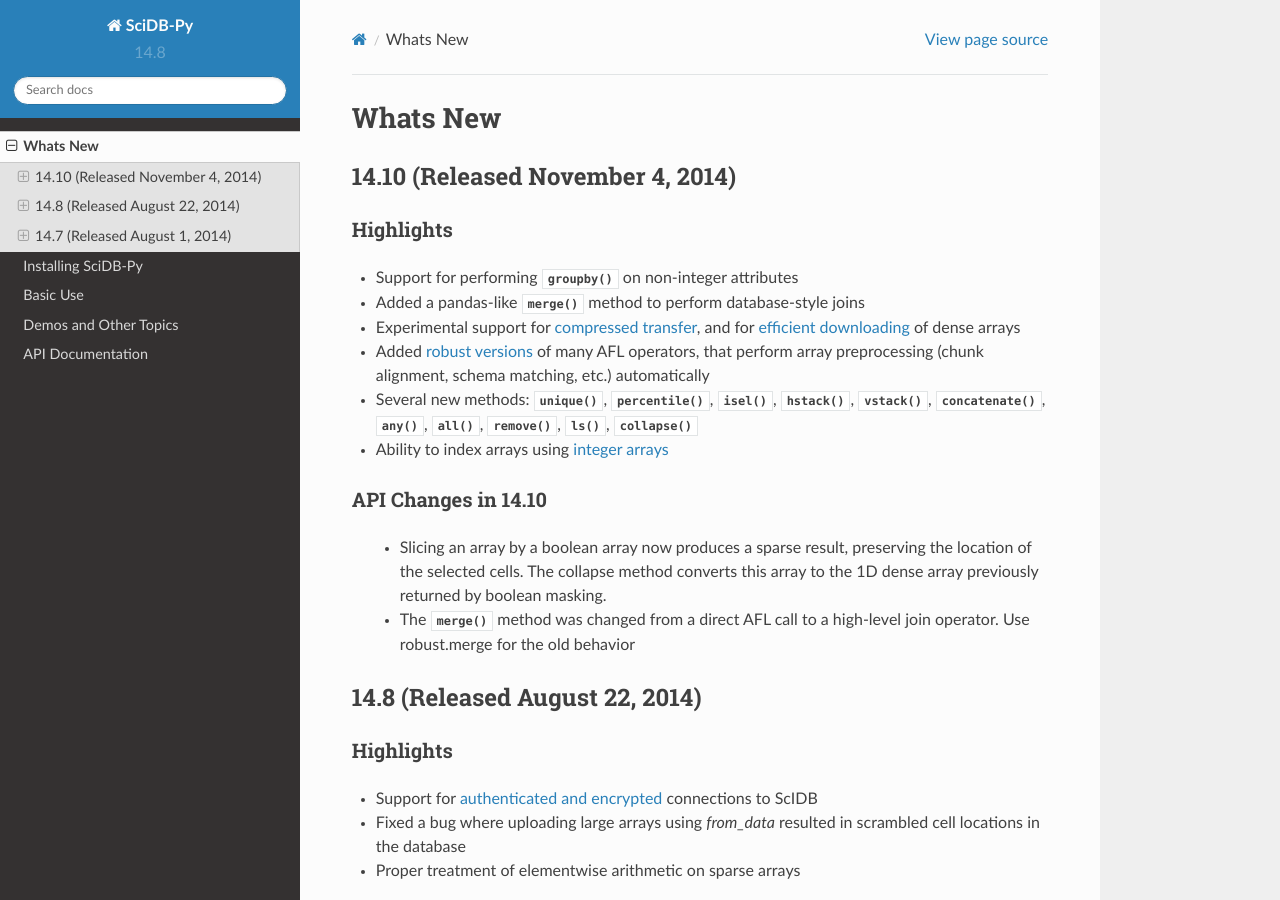
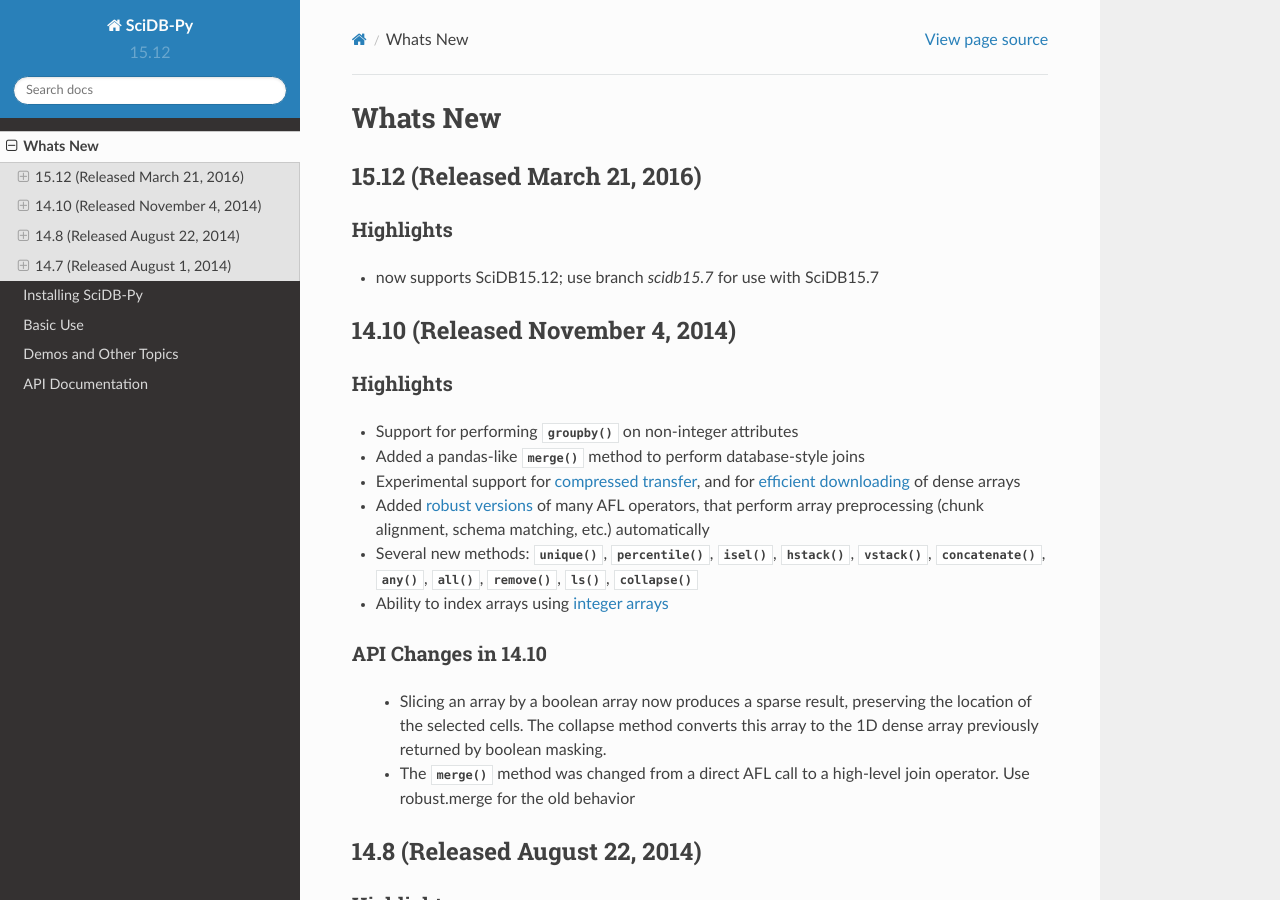
Before and after one commit to rvernica/SciDB-Py, a Sphinx documentation site: the page built from doc/whats_new.rst, in a window 1280 px wide and 900 px high. Built offline with Sphinx 7.4.7 and the Read the Docs theme 2.0.0, drawn with Linux system fonts in a browser that asks for light colours; formulas are drawn with MathJax 3.

Commit message:
Preparing release 15.12

```diff
--- a/CHANGES.txt
+++ b/CHANGES.txt
@@ -1,3 +1,7 @@
+Version 15.12.0
+---------------
+- 2016-03-21 master branch now supports SciDB15.12; use branch `scidb15.7` for use with SciDB15.7
+
 Version 14.12.0
 ---------------
 - 2014-11-23 rename() operatore evaluates arrays if needed automatically (#71)
--- a/README.rst
+++ b/README.rst
@@ -9,7 +9,7 @@
 and intuitive numpy-like syntax.  For more information, see the
 SciDB Documentation_.
 
-- Authors: Jake VanderPlas <jakevdp@cs.washington.edu>, Chris Beaumont <cbeaumont@cfa.harvard.edu>
+- Authors: Jake VanderPlas <jakevdp@cs.washington.edu>, Chris Beaumont <cbeaumont@cfa.harvard.edu>, Kriti Sen Sharma <ksen@paradigm4.com>
 - License: Simplified BSD
 - Documentation: http://scidb-py.readthedocs.org/en/latest/
 
--- a/doc/conf.py
+++ b/doc/conf.py
@@ -58,9 +58,9 @@
 # built documents.
 #
 # The short X.Y version.
-version = '14.8'
+version = '15.12'
 # The full version, including alpha/beta/rc tags.
-release = '14.8.1'
+release = '15.12.0'
 
 # The language for content autogenerated by Sphinx. Refer to documentation
 # for a list of supported languages.
--- a/doc/whats_new.rst
+++ b/doc/whats_new.rst
@@ -5,6 +5,13 @@
 =========
 Whats New
 =========
+
+15.12 (Released March 21, 2016)
+---------------------------------
+
+Highlights
+^^^^^^^^^^
+- now supports SciDB15.12; use branch `scidb15.7` for use with SciDB15.7
 
 14.10 (Released November 4, 2014)
 ---------------------------------
--- a/scidbpy/__init__.py
+++ b/scidbpy/__init__.py
@@ -2,7 +2,7 @@
 # See LICENSE.txt for more information
 from __future__ import absolute_import, print_function, division, unicode_literals
 
-__version__ = "15.7.0.dev"
+__version__ = "15.12.0"
 
 from .interface import *
 from .scidbarray import *
--- a/setup.py
+++ b/setup.py
@@ -27,9 +27,9 @@
 DESCRIPTION = "Python wrappers for SciDB"
 LONG_DESCRIPTION = open('README.rst').read()
 NAME = "scidb-py"
-AUTHOR = "Jake Vanderplas, Chris Beaumont"
-AUTHOR_EMAIL = "jakevdp@cs.washington.edu, cbeaumont@cfa.harvard.edu"
-MAINTAINER = "Chris Beaumont"
+AUTHOR = "Jake Vanderplas, Chris Beaumont, Kriti Sen Sharma"
+AUTHOR_EMAIL = "jakevdp@cs.washington.edu, cbeaumont@cfa.harvard.edu, ksen@paradigm4.com"
+MAINTAINER = "Kriti Sen Sharma"
 MAINTAINER_EMAIL = "cbeaumont@cfa.harvard.edu"
 DOWNLOAD_URL = 'http://github.com/paradigm4/scidb-py'
 LICENSE = 'Simplified BSD'
```
Also changed, not shown: RELEASE.md (+1 -1 lines).
